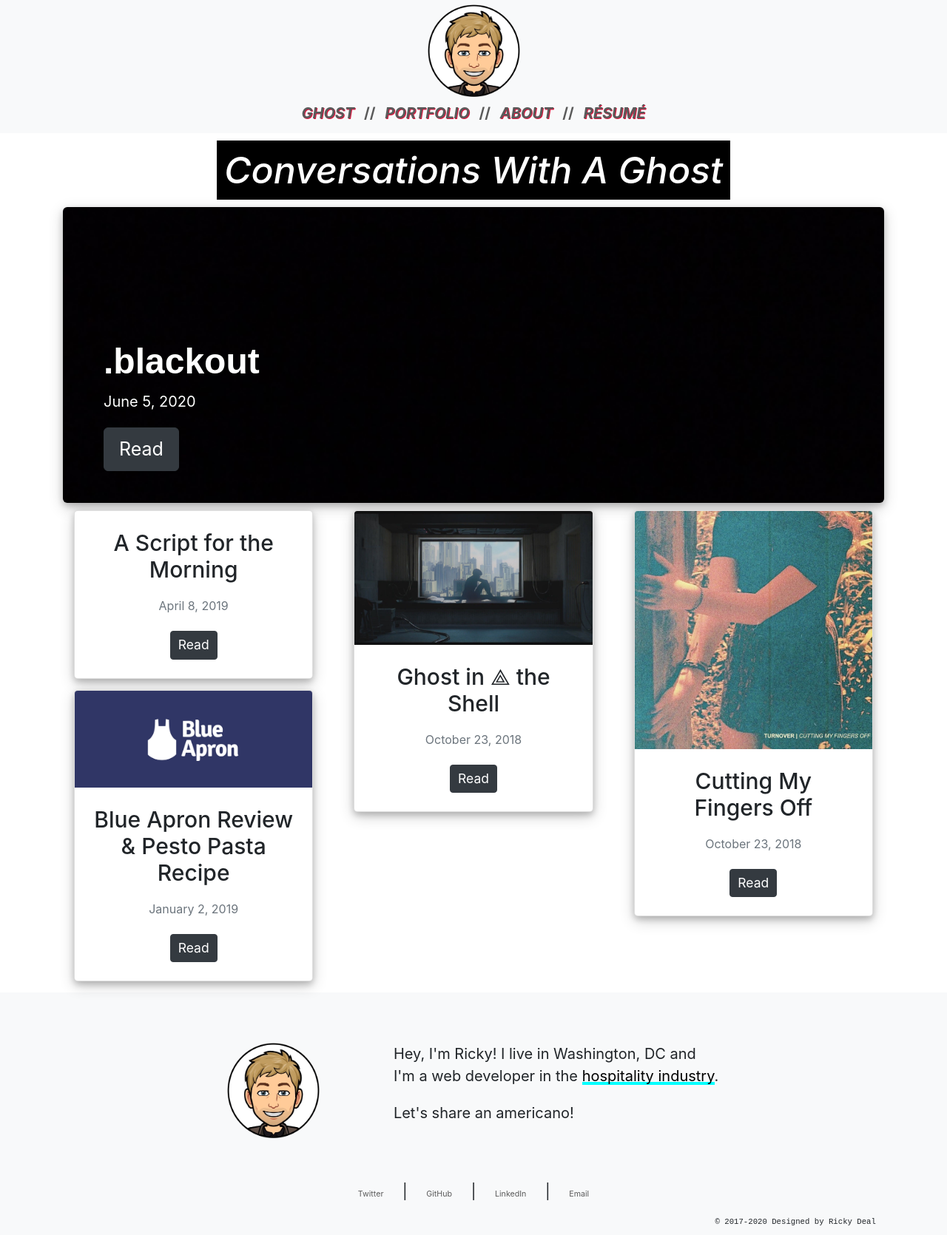
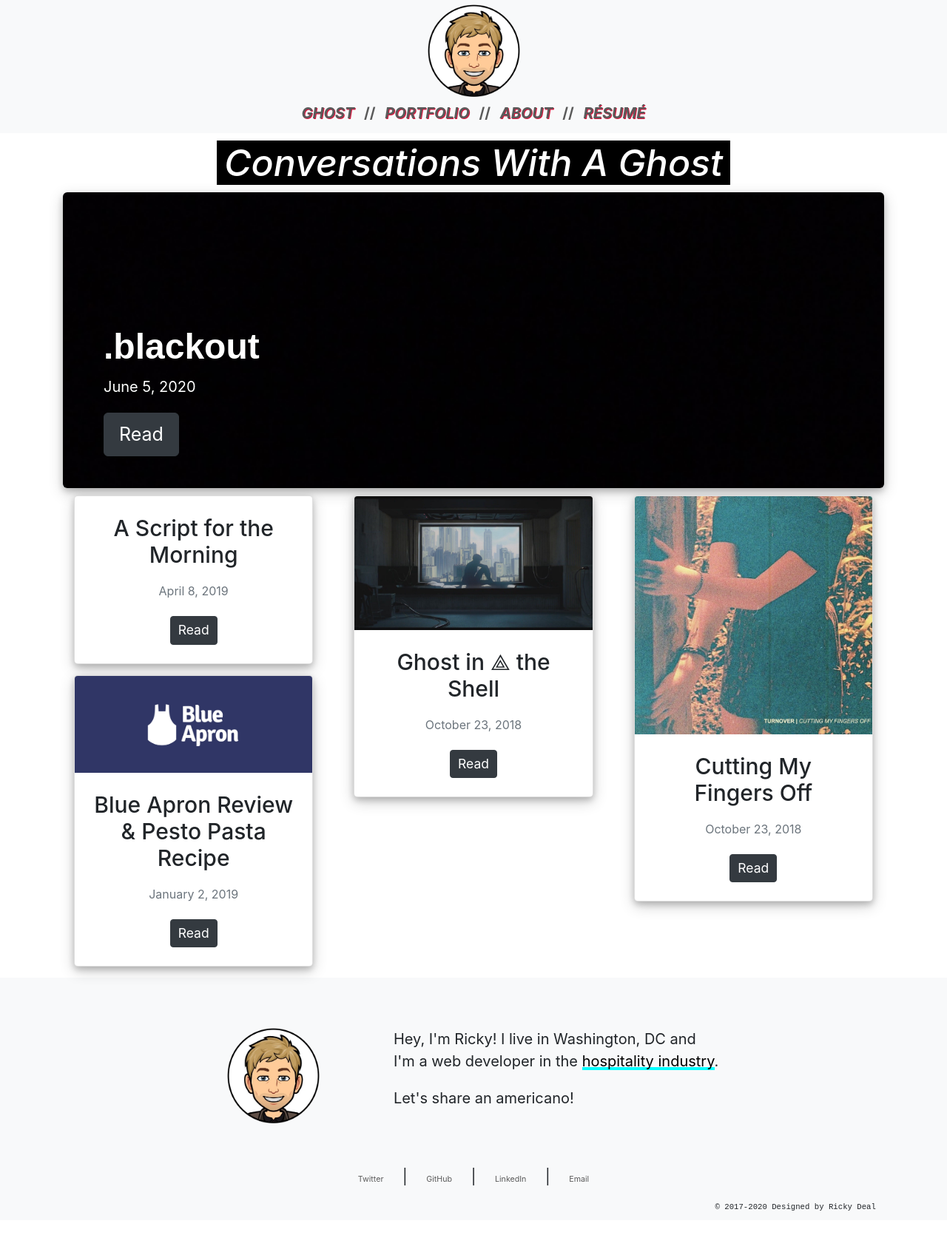
Before and after one commit to rainerdeal/rainerdeal.github.io, a Jekyll site: the page built from index.html, in a window 1280 px wide. Shown: the whole page at 74% size. Built offline with Jekyll 4.4.1, drawn with Linux system fonts in a browser that asks for light colours.

Commit message:
🖌 Tiny UI Tweak

```diff
--- a/_sass/_content.sass
+++ b/_sass/_content.sass
@@ -20,7 +20,7 @@ body
             color: white
             text-align: center
             font-style: italic
-            padding: 10px
+            padding: 0px 10px 0px 10px
             background-color: black
 
 .card-columns
```
